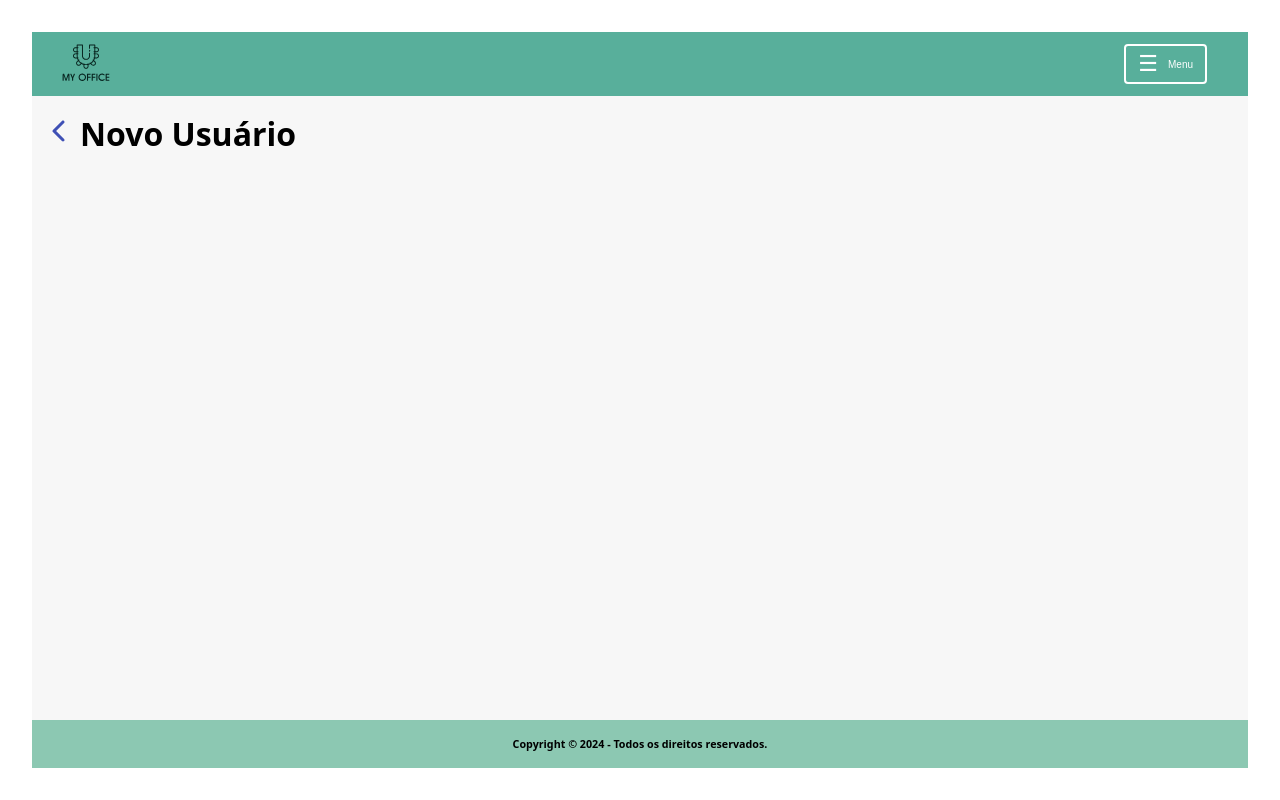
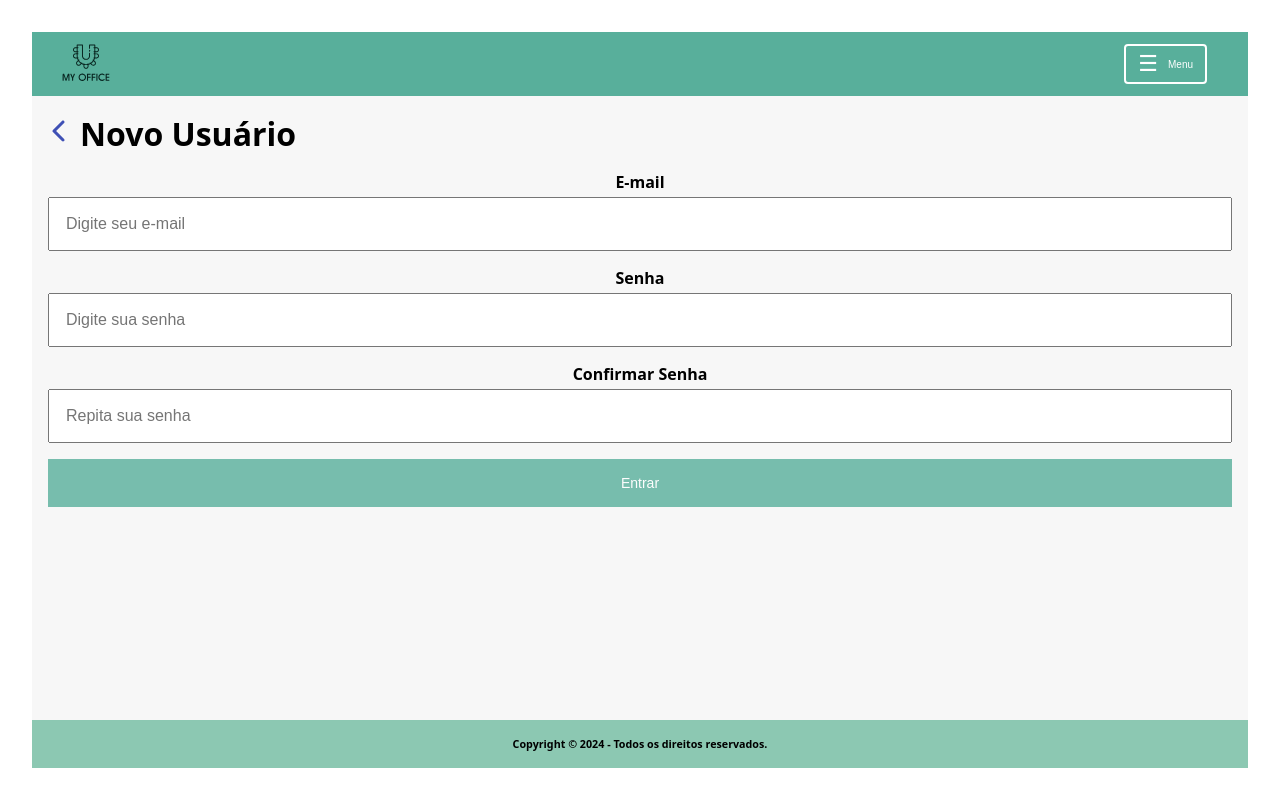
Before and after one commit to my-office-sa/my-office-sa-frontend, a React (Vite) app: page /novo-usuario in a window 1280 px wide. Built offline with nearby package versions, Linux system fonts and the light colour scheme.

Commit message:
Subindo tela de cadastro, rota de cadastro e preenchimento pelo index

```diff
--- a/index.html
+++ b/index.html
@@ -4,10 +4,10 @@
     <meta charset="UTF-8" />
     <link rel="icon" type="image/svg+xml" href="/logo.svg" />
 
-    <meta name="viewport" content="width=device-width, initial-scale=1.0, maximum-scale=1.0, user-scalable=no" />
+    <meta name="viewport" content="width=device-width, initial-scale=1.0, maximum-scale=1.0, user-scalable=no, minimum-scale=1.0" />
 
     <link rel="manifest" href="/manifest.webmanifest" />
-    <meta name="theme-color" content="#3f50b5" />
+    <meta name="theme-color" content="#58AF9B" />
 
    <title>My Office</title>
   </head>
--- a/src/comum/componentes/Menu/Menu.jsx
+++ b/src/comum/componentes/Menu/Menu.jsx
@@ -24,7 +24,10 @@ const Menu = () => {
         <Link to='/'>Home</Link>
         </li>
         <li className="menu-item">
-          <Link to='/about'>Sobre Nós</Link>
+        <Link to='/novo-usuario'>Cadastro</Link>
+        </li>
+        <li className="menu-item">
+          <Link to='/login'>Login</Link>
         </li>
         <li className="menu-item">
         <Link to='/servicos'>Serviços</Link>
@@ -33,7 +36,7 @@ const Menu = () => {
         <Link to='/contatos'>Contato</Link>
         </li>
         <li className="menu-item">
-          <Link to='/login'>Login</Link>
+          <Link to='/about'>Sobre Nós</Link>
         </li>
       </ul>
     </div>
--- /dev/null
+++ b/src/paginas/PaginaNovoUsuario/PaginaNovoUsuario.css
@@ -0,0 +1,15 @@
+.campo{
+    display: flex;
+    flex-direction: column;
+    gap: 4px;
+
+    & > label {
+        font-weight: bold;
+      }
+
+    & > input {
+        padding: 16px;
+        font-size: 16px;
+    }
+
+}
--- a/src/paginas/PaginaNovoUsuario/PaginaNovoUsuario.jsx
+++ b/src/paginas/PaginaNovoUsuario/PaginaNovoUsuario.jsx
@@ -1,9 +1,40 @@
+import { useState } from "react"
 import Principal from "../../comum/componentes/Principal/Principal"
+import BotaoCustomizado from "../../comum/componentes/BotaoCustomizado/BotaoCustomizado"
+import "./PaginaNovoUsuario.css"
 
 const PaginaNovoUsuario = () => {
+
+    const [email, setEmail] = useState('')
+    const [senha, setSenha] = useState('')
+    const [confirmarSenha, setConfirmarSenha] = useState('')
+
+
     return <Principal
     titulo="Novo Usuário"
-    voltarPara='/login'></Principal>
+    voltarPara='/login'>
+
+<div className="campo">
+        <label>E-mail</label>
+            <input type="email" placeholder="Digite seu e-mail" value={email} onChange={e => setEmail(e.target.value)}/>
+        </div>
+        <div className="campo">
+        <label>Senha</label>
+            <input type="password" placeholder="Digite sua senha" value={senha} onChange={e => setSenha(e.target.value)}/>
+        </div>
+        <div className="campo">
+        <label>Confirmar Senha</label>
+            <input type="password" placeholder="Repita sua senha" value={confirmarSenha} onChange={e => setConfirmarSenha(e.target.value)}/>
+        </div>
+       <BotaoCustomizado
+       cor='primaria'>
+        Entrar
+       </BotaoCustomizado>
+
+
+
+
+    </Principal>
 }
 
 export default PaginaNovoUsuario;
```
